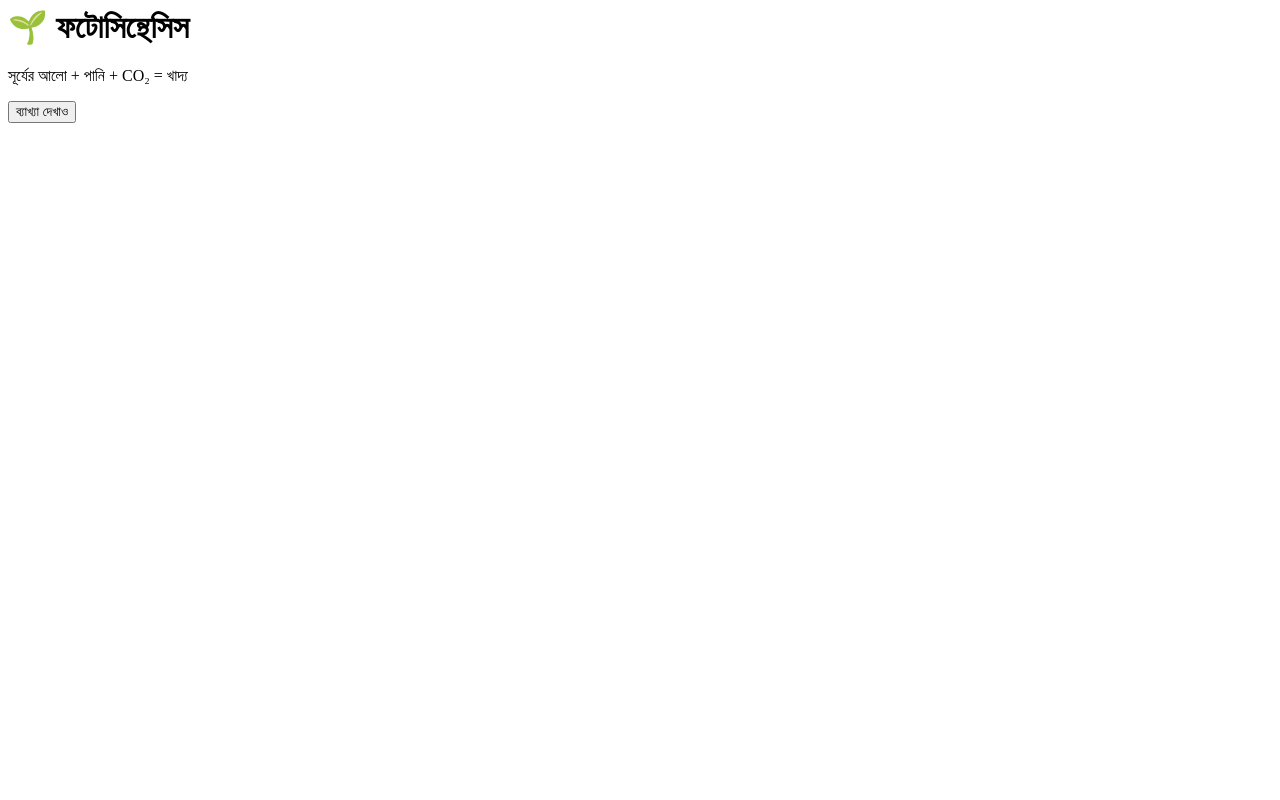
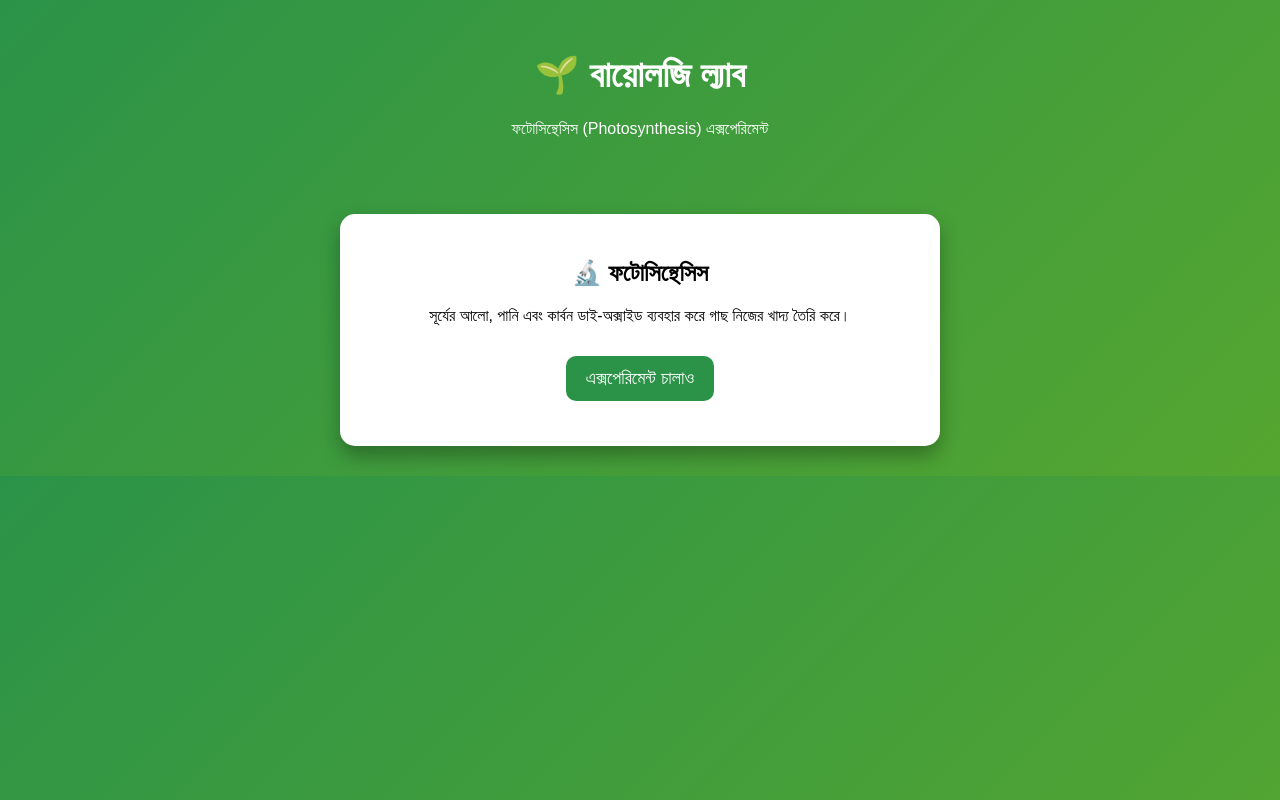
Before and after one commit to shoaibbirampur-ctrl/Science-is-easy-, a plain HTML site: page biology.html in a window 1280 px wide. Drawn offline with Linux system fonts and the light colour scheme.

Commit message:
Update biology.html

```diff
--- a/biology.html
+++ b/biology.html
@@ -1,14 +1,94 @@
-<h1>🌱 ফটোসিন্থেসিস</h1>
+<!DOCTYPE html>
+<html lang="bn">
+<head>
+<meta charset="UTF-8">
+<meta name="viewport" content="width=device-width, initial-scale=1.0">
+<title>Biology Lab</title>
 
-<p>সূর্যের আলো + পানি + CO₂ = খাদ্য</p>
+<style>
+body {
+  margin: 0;
+  font-family: Arial, sans-serif;
+  background: linear-gradient(135deg, #2b9348, #55a630);
+  color: white;
+  text-align: center;
+}
 
-<button onclick="show()">ব্যাখ্যা দেখাও</button>
+header {
+  padding: 30px;
+}
 
-<h2 id="result"></h2>
+header h1 {
+  font-size: 36px;
+}
+
+.card {
+  background: white;
+  color: black;
+  width: 85%;
+  max-width: 550px;
+  margin: 30px auto;
+  padding: 25px;
+  border-radius: 15px;
+  box-shadow: 0 10px 20px rgba(0,0,0,0.3);
+}
+
+button {
+  padding: 12px 20px;
+  font-size: 18px;
+  border: none;
+  border-radius: 10px;
+  background: #2b9348;
+  color: white;
+  cursor: pointer;
+  margin-top: 15px;
+  transition: 0.3s;
+}
+
+button:hover {
+  background: #1b5e20;
+  transform: scale(1.05);
+}
+
+#result {
+  margin-top: 20px;
+  font-size: 22px;
+  color: #008000;
+  font-weight: bold;
+}
+</style>
+
+</head>
+<body>
+
+<header>
+  <h1>🌱 বায়োলজি ল্যাব</h1>
+  <p>ফটোসিন্থেসিস (Photosynthesis) এক্সপেরিমেন্ট</p>
+</header>
+
+<div class="card">
+
+  <h2>🔬 ফটোসিন্থেসিস</h2>
+
+  <p>
+    সূর্যের আলো, পানি এবং কার্বন ডাই-অক্সাইড ব্যবহার করে
+    গাছ নিজের খাদ্য তৈরি করে।
+  </p>
+
+  <button onclick="photosynthesis()">
+    এক্সপেরিমেন্ট চালাও
+  </button>
+
+  <div id="result"></div>
+
+</div>
 
 <script>
-function show() {
+function photosynthesis() {
   document.getElementById("result").innerHTML =
-  "🌿 গাছ খাদ্য তৈরি করে এবং অক্সিজেন ছাড়ে";
+  "🌿 গাছ খাদ্য তৈরি করেছে এবং অক্সিজেন উৎপন্ন করেছে!";
 }
 </script>
+
+</body>
+</html>
```
